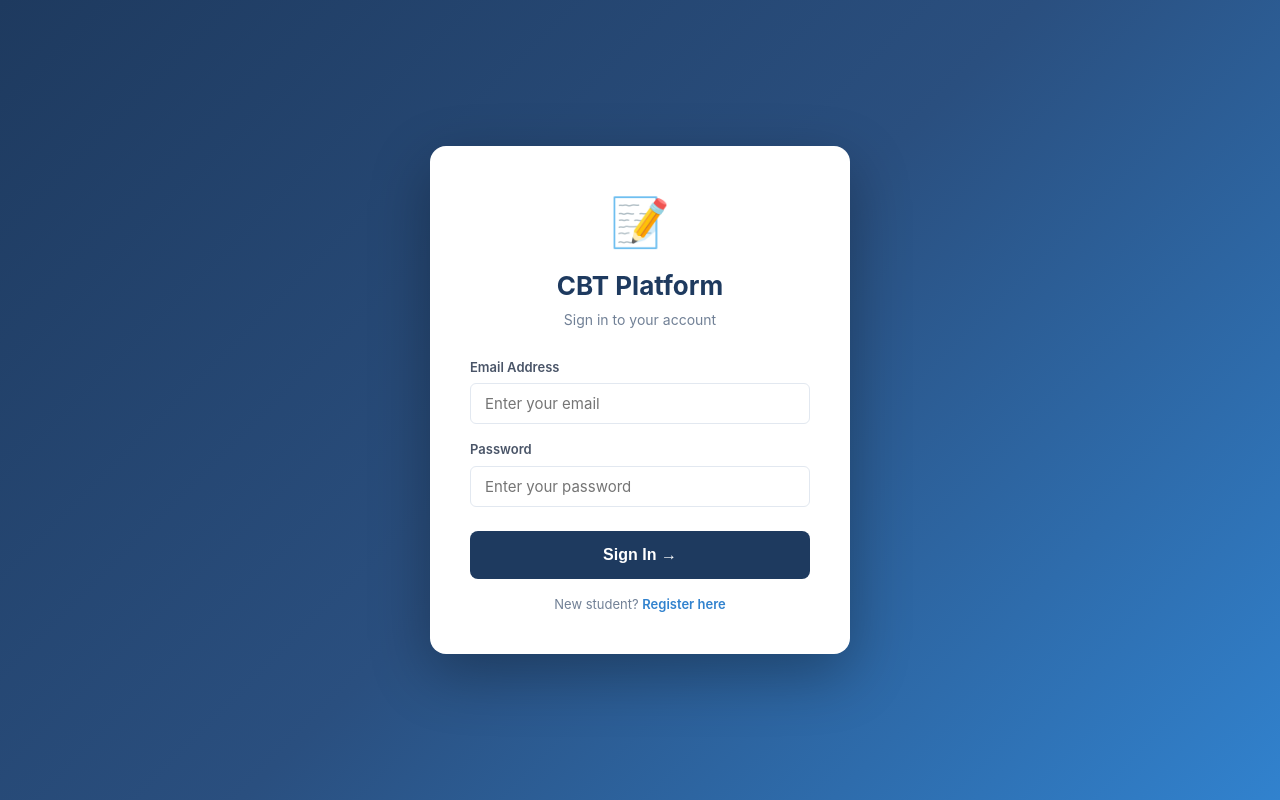
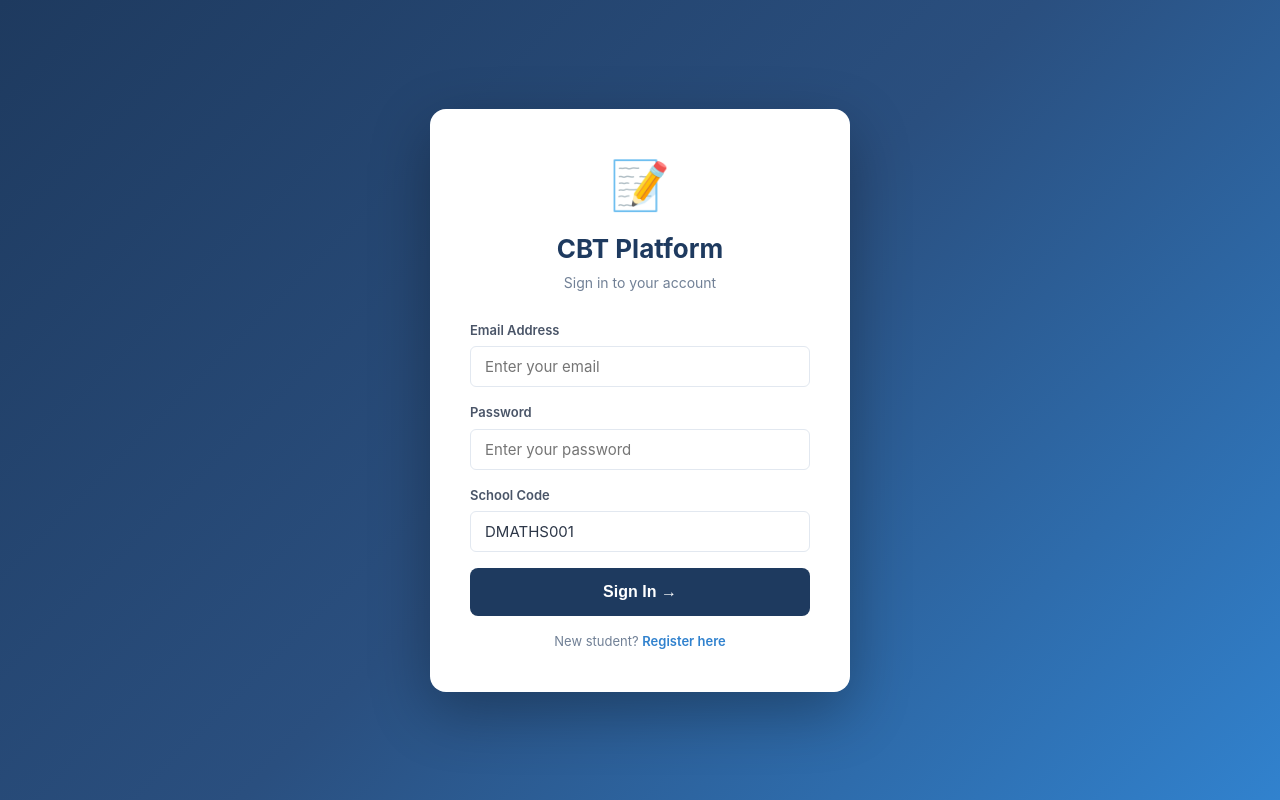
Before and after one commit to dmathstuition/cbt-platform, a React (Create React App) app in the folder frontend/: page /login in a window 1280 px wide. Built offline with nearby package versions, Linux system fonts and the light colour scheme.

Commit message:
Add multi-school support with school code login

```diff
--- a/frontend/src/pages/auth/Login.js
+++ b/frontend/src/pages/auth/Login.js
@@ -22,7 +22,7 @@ function Login() {
   const [form, setForm] = useState({
     email: '',
     password: '',
-    school_id: '65bd48c6-6ec1-4077-bf42-b6024f0147d7'
+    school_id: 'DMATHS001'
   });
   const [error, setError] = useState('');
   const [loading, setLoading] = useState(false);
@@ -82,6 +82,14 @@ function Login() {
               value={form.password} onChange={handleChange} required
             />
           </div>
+          <div className="form-group" style={{ marginBottom: '8px' }}>
+            <label className="form-label" htmlFor="school_id">School Code</label>
+            <input
+              id="school_id" name="school_id" type="text"
+              className="form-input" placeholder="Enter school code"
+              value={form.school_id} onChange={handleChange} required
+            />
+          </div>
           <button
             type="submit"
             className="btn btn-primary btn-full btn-lg"
--- a/frontend/src/pages/auth/Register.js
+++ b/frontend/src/pages/auth/Register.js
@@ -7,7 +7,7 @@ function Register() {
   const [form, setForm] = useState({
     first_name: '', last_name: '', email: '',
     password: '', confirm_password: '', class_id: '',
-    school_id: '65bd48c6-6ec1-4077-bf42-b6024f0147d7'
+    school_id: 'DMATHS101'
   });
   const [classes, setClasses] = useState([]);
   const [error, setError] = useState('');
```
Also changed, not shown: 1 other file (tests, documents, lock files or other folders).
